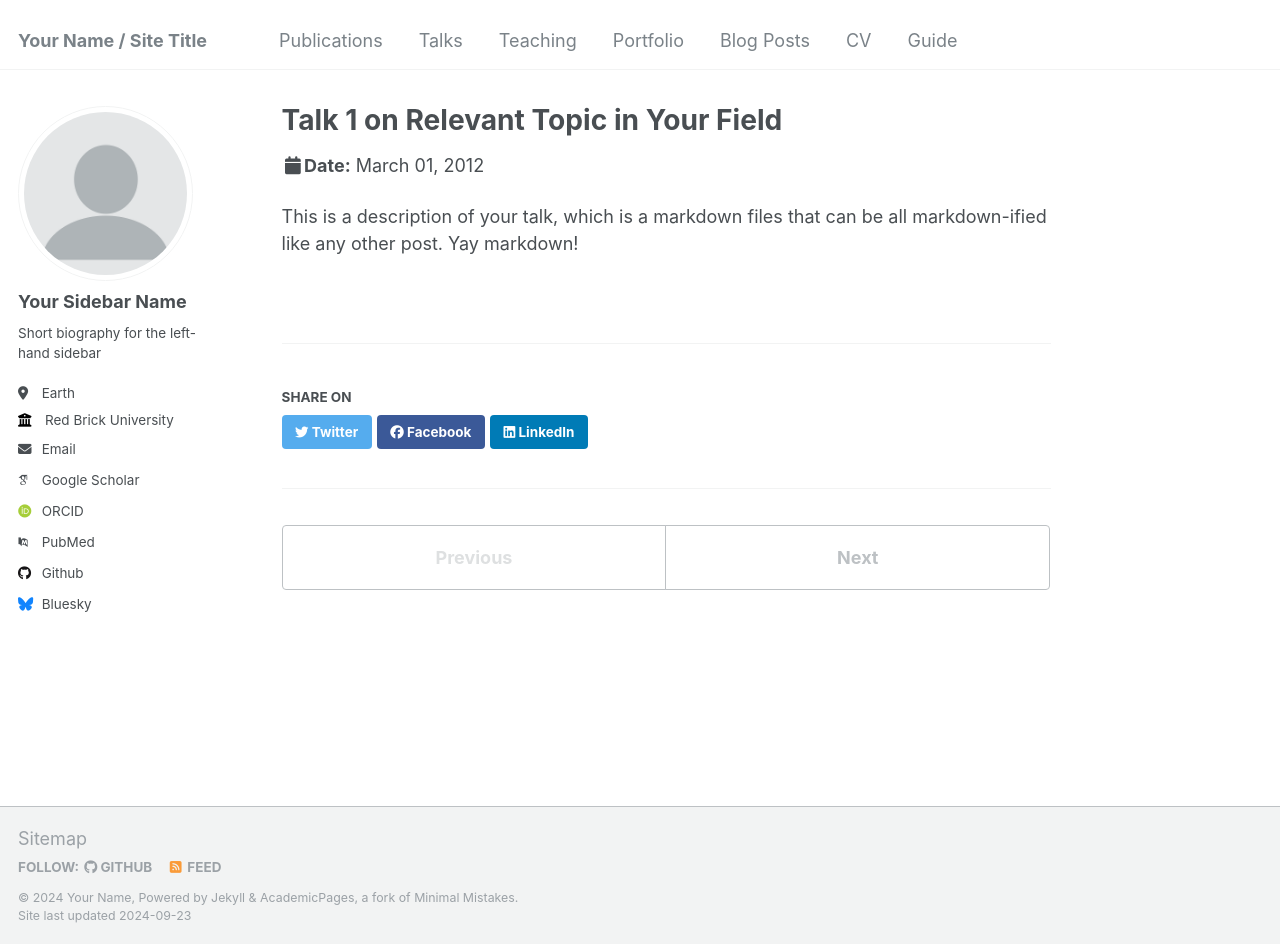
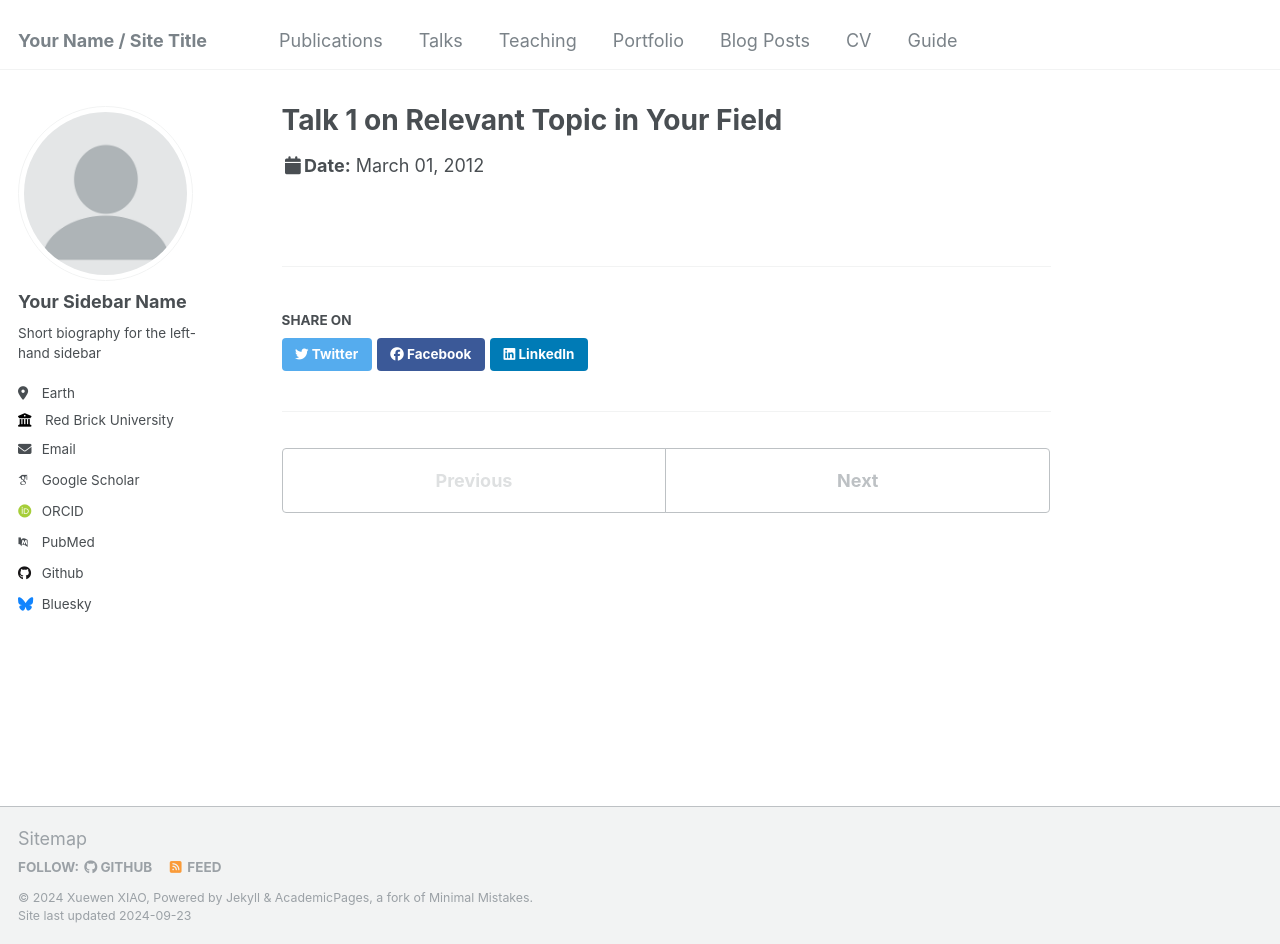
Before and after one commit to JohannaXiao/JohannaXiao.github.io, a Jekyll site: the page built from _talks/2012-03-01-talk-1.md, in a window 1280 px wide and 944 px high. Built offline with Jekyll 4.4.1, drawn with Linux system fonts in a browser that asks for light colours; some web fonts are replaced.

Commit message:
update name

```diff
--- a/_config.yml
+++ b/_config.yml
@@ -10,7 +10,7 @@
 locale                   : "en-US"
 title                    : "Your Name / Site Title"
 title_separator          : "-"
-name                     : &name "Your Name"
+name                     : &name "Xuewen XIAO"
 description              : &description "personal description"
 url                      : https://academicpages.github.io # the base hostname & protocol for your site e.g. "https://mmistakes.github.io"
 baseurl                  : "" # the subpath of your site, e.g. "/blog"
--- a/_talks/2012-03-01-talk-1.md
+++ b/_talks/2012-03-01-talk-1.md
@@ -7,5 +7,3 @@ venue: "UC San Francisco, Department of Testing"
 date: 2012-03-01
 location: "San Francisco, California"
 ---
-
-This is a description of your talk, which is a markdown files that can be all markdown-ified like any other post. Yay markdown!
```
Also changed, not shown: _talks/2013-03-01-tutorial-1.md (+1 -1 lines), 7 other files.
